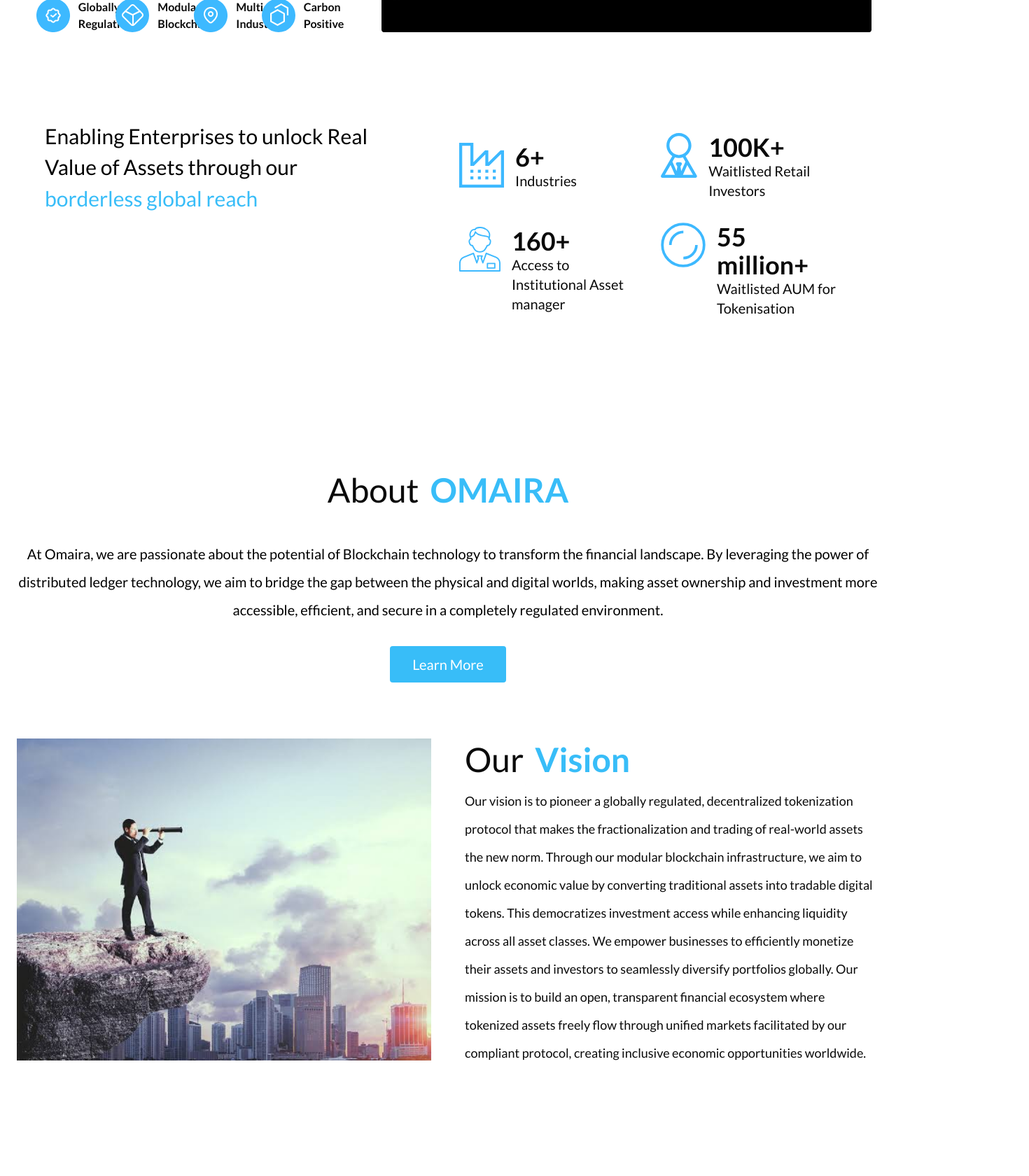
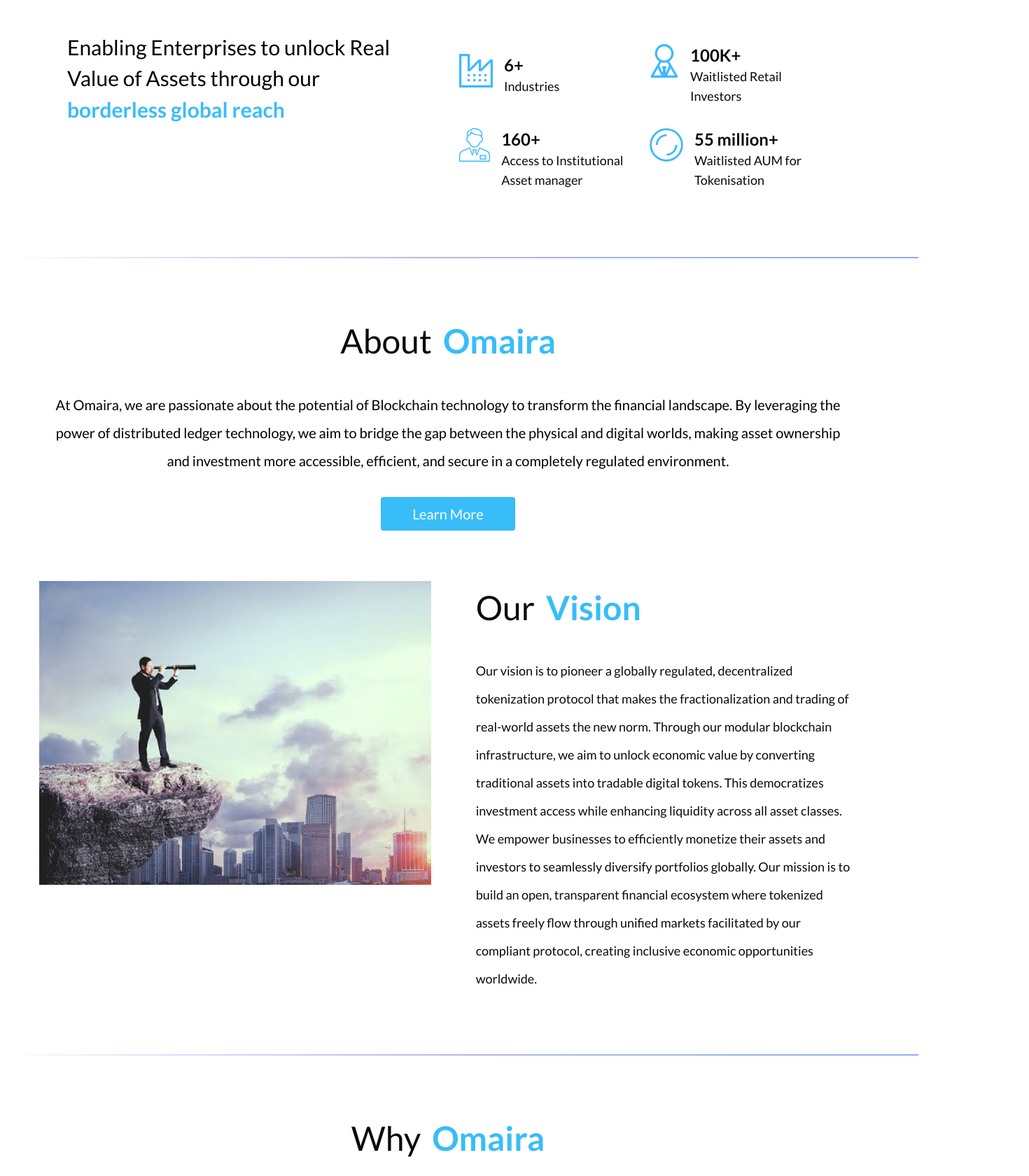
Before and after one commit to ringmasterrr/omaira, a Next.js app: page / in a window 1280 px wide. Shown: the part 720-2400 px from the top of the page at 70% size, 1470 px wide, since content can reach past the window. Built offline with nearby package versions, Linux system fonts and the light colour scheme.

Commit message:
bug sheet

```diff
--- a/app/page.tsx
+++ b/app/page.tsx
@@ -3,6 +3,7 @@
 import CTA from "@/components/Homepage/CTA";
 import FAQ from "@/components/Homepage/FAQ";
 import Hero from "@/components/Homepage/Hero";
+import HorizontalLine from "@/components/Homepage/HorizontalLine";
 import Process from "@/components/Homepage/Process";
 import Roadmap from "@/components/Homepage/Roadmap";
 import Size from "@/components/Homepage/Size";
@@ -11,15 +12,23 @@
 
 export default function Home() {
   return (
-    <main className="flex flex-col gap-24">
+    <main className="flex flex-col gap-12 lg:px-8">
       <Hero />
+      <HorizontalLine />
       <About />
+      <HorizontalLine />
       <Why />
+      <HorizontalLine />
       <Roadmap />
+      <HorizontalLine />
       <Size />
+      <HorizontalLine />
       <Process />
+      <HorizontalLine />
       <CTA />
+      <HorizontalLine />
       <FAQ />
+
       <Footer />
     </main>
   );
--- a/components/Homepage/About.tsx
+++ b/components/Homepage/About.tsx
@@ -8,13 +8,13 @@
 
 function About({}: Props) {
   return (
-    <div className="w-full max-w-screen-2xl px-4 mx-auto mt-24 flex-col lg:flex-row">
+    <div className="w-full max-w-screen-2xl px-4 mx-auto my-8 flex-col  lg:flex-row">
       <div className="flex-col gap-8 items-center justify-center flex">
-        <Heading text="About" highlight="OMAIRA" />
+        <Heading text="About" highlight="Omaira" />
         <Para text="At Omaira, we are passionate about the potential of Blockchain technology to transform the financial landscape. By leveraging the power of distributed ledger technology, we aim to bridge the gap between the physical and digital worlds, making asset ownership and investment more accessible, efficient, and secure in a completely regulated environment." />
         <PrimaryBtn>Learn More</PrimaryBtn>
       </div>
-      <div className="flex flex-col lg:flex-row items-center justify-center p-2 gap-12 mt-16">
+      <div className="flex flex-col lg:flex-row items-center lg:items-start justify-center p-2 gap-12 mt-16">
         <div className="lg:w-1/2 w-full">
           <Image
             src={"/about.png"}
@@ -24,9 +24,9 @@
             alt=""
           />
         </div>
-        <div className=" flex flex-col items-center lg:items-start lg:w-1/2 w-full">
+        <div className=" flex flex-col items-center justify-between lg:items-start lg:w-1/2 lg:pl-4  w-full">
           <Heading text="Our" highlight="Vision" />
-          <p className=" font-medium text-center lg:text-left text-lg leading-10 max-w-2xl">
+          <p className=" font-medium text-center lg:text-left text-lg leading-10 mt-8  max-w-2xl">
             Our vision is to pioneer a globally regulated, decentralized
             tokenization protocol that makes the fractionalization and trading
             of real-world assets the new norm. Through our modular blockchain
--- a/components/Homepage/CTA.tsx
+++ b/components/Homepage/CTA.tsx
@@ -6,7 +6,7 @@
 
 function CTA({}: Props) {
   return (
-    <div className="w-full max-w-screen-2xl flex gap-16 text-center px-4 mx-auto mt-24 flex-col lg:flex-row">
+    <div className="w-full max-w-screen-2xl flex gap-16 text-center px-4 mx-auto my-8 flex-col lg:flex-row">
       <div className="flex flex-col items-center lg:items-start w-full gap-8 lg:w-[45%]">
         <Image
           src={"/shape.svg"}
--- a/components/Homepage/Hero.tsx
+++ b/components/Homepage/Hero.tsx
@@ -17,7 +17,7 @@
       height={200}
       className="shrink-0 w-12 h-12"
     />
-    <div className="xl:text-base 2xl:text-lg text-center lg:text-left font-semibold">
+    <div className="xl:text-base 2xl:text-lg text-sm text-center lg:text-left font-semibold">
       {title}
     </div>
   </div>
@@ -32,12 +32,12 @@
           alt=""
           width={64}
           height={64}
-          className="w-16 h-16"
+          className="w-12 h-12"
         />
 
         <div>
-          <h2 className=" text-4xl font-semibold  ">{value}</h2>
-          <p className="text-xl ">{text}</p>
+          <h2 className=" text-2xl font-semibold  ">{value}</h2>
+          <p className="text-lg ">{text}</p>
         </div>
       </div>
     </div>
@@ -68,7 +68,7 @@
     },
   ];
   return (
-    <div className="flex flex-col w-full max-w-screen-2xl px-4 lg:px-16 mx-auto mt-16">
+    <div className="flex flex-col w-full max-w-screen-2xl px-4 lg:px-16 mx-auto my-8">
       <div className="w-full flex gap-16  justify-between flex-col lg:flex-row ">
         <div className="flex flex-col items-center lg:items-start justify-between">
           <h1 className="text-3xl  leading-loose text-center lg:text-left max-md:max-w-full">
@@ -99,7 +99,7 @@
             Global Protocol for Real World Asset (RWA) Tokenisation
           </p>
           <PrimaryBtn className="w-56  mt-4">Join Omaira</PrimaryBtn>
-          <div className="flex lg:mt-5 mt-12">
+          <div className="flex lg:mt-5 lg:gap-24 gap-5 mt-12">
             <HeroItem imageSrc="/h11.png" title="Globally Regulation" />
             <HeroItem imageSrc="/h12.svg" title="Modular Blockchain" />
             <HeroItem imageSrc="/h13.png" title="Multi Industry" />
@@ -117,7 +117,7 @@
       <div className="flex justify-between flex-col lg:flex-row w-full">
         <div className="mt-32 w-full  text-center lg:text-left ">
           <div className="flex flex-col mr-0 lg:mr-16">
-            <h2 className="text-3xl font-medium leading-10 text-sky-400 max-md:mt-10  w-full">
+            <h2 className="text-3xl font-medium leading-10 text-sky-400 max-md:mt-10   w-full">
               <span className="text-3xl leading-10 text-black ">
                 Enabling Enterprises to unlock Real{" "}
               </span>
@@ -125,7 +125,7 @@
                 Value of Assets through our
               </span>{" "}
               <br />
-              <span className="leading-10 text-sky-400">
+              <span className="leading-10 font-bold text-sky-400">
                 borderless global reach
               </span>
             </h2>
--- /dev/null
+++ b/components/Homepage/HorizontalLine.tsx
@@ -0,0 +1,34 @@
+import React from "react";
+
+type Props = {};
+
+function HorizontalLine({}: Props) {
+  return (
+    <svg
+      xmlns="http://www.w3.org/2000/svg"
+      width="1421"
+      height="2"
+      viewBox="0 0 1421 2"
+      fill="none"
+      className="max-w-7xl mx-auto"
+    >
+      <path d="M3.05176e-05 1H1421" stroke="url(#paint0_linear_1_131)" />
+      <defs>
+        <linearGradient
+          id="paint0_linear_1_131"
+          x1="1543.61"
+          y1="1.48991"
+          x2="-70.7012"
+          y2="1.42352"
+          gradientUnits="userSpaceOnUse"
+        >
+          <stop stop-color="#0040E4" />
+          <stop offset="0.520833" stop-color="#4E65B6" />
+          <stop offset="0.98" stop-color="#0038FF" stop-opacity="0" />
+        </linearGradient>
+      </defs>
+    </svg>
+  );
+}
+
+export default HorizontalLine;
--- a/components/Homepage/Process.tsx
+++ b/components/Homepage/Process.tsx
@@ -35,7 +35,7 @@
 
 function Process() {
   return (
-    <div className="w-full max-w-screen-2xl items-center justify-center text-center px-4 mx-auto mt-24 flex-col lg:flex-row">
+    <div className="w-full max-w-screen-2xl items-center justify-center text-center px-4 mx-auto my-8 flex-col lg:flex-row">
       <Heading text="Our" highlight="Process" />
       <Para text="Omaira is a unique marketplace for forward-thinkers. It is a global leader in innovative,technology-enabled trades for simplicity and convenience. Join now." />
       <div className="flex justify-center mt-8 gap-8">
--- a/components/Homepage/Roadmap.tsx
+++ b/components/Homepage/Roadmap.tsx
@@ -7,7 +7,7 @@
 
 function Roadmap({}: Props) {
   return (
-    <div className="w-full max-w-screen-2xl items-center justify-center text-center px-4 mx-auto mt-24 flex-col lg:flex-row">
+    <div className="w-full max-w-screen-2xl items-center justify-center text-center px-4 mx-auto my-8 flex-col lg:flex-row">
       <Heading text="Omaira" highlight="Roadmap" />
       <Para text="At Omaira, we stand out as the premier choice for tokenisation of real-world assets. Here's why enterprises and institutional investors choose us:" />
       <div className="mt-16">
--- a/components/Homepage/Size.tsx
+++ b/components/Homepage/Size.tsx
@@ -22,7 +22,7 @@
 function Size({}: Props) {
   return (
     <>
-      <div className="w-full max-w-screen-2xl px-4 mx-auto mt-24 flex-col lg:flex-row">
+      <div className="w-full max-w-screen-2xl px-4 mx-auto my-8 flex-col lg:flex-row">
         <div className="flex-col gap-8 items-center justify-center flex">
           <Heading text="Size of" highlight="Tokenisation Market" />
           <Para text="The tokenisation market has witnessed remarkable growth in recent years, transforming the way assets are digitized and traded. According to industry reports, the global tokenisation market is projected to reach (….market size) by (…year), with a compound annual growth rate of (…growth rate). This exponential growth is fuelled by increased access and liquidity, efficiency and cost-effectiveness, global market reach, and transparency and security." />
@@ -53,7 +53,7 @@
           </div>
         </div>
       </div>
-      <div className="w-full max-w-screen-2xl flex flex-wrap px-4 mx-auto mt-24 flex-col lg:flex-row">
+      <div className="w-full max-w-screen-2xl flex flex-wrap px-4 mx-auto mt-0 flex-col lg:flex-row">
         <SizeItem
           title="Plumbing Services"
           iconSrc={"/sizeicon.svg"}
--- a/components/Homepage/Why.tsx
+++ b/components/Homepage/Why.tsx
@@ -16,7 +16,7 @@
   description,
 }) => {
   return (
-    <section className="flex flex-col lg:flex-row items-center text-center lg:text-left lg:items-start gap-2 my-2 lg:w-1/2 w-full lg:p-8">
+    <section className="flex flex-col lg:flex-row items-center text-center lg:text-left lg:items-start gap-4 my-2 lg:w-1/2 w-full lg:p-8 lg:px-16">
       <div className="flex flex-col w-[17%]">
         <Image
           src={imageSrc}
@@ -26,8 +26,8 @@
           className="shrink-0 aspect-square"
         />
       </div>
-      <div className="flex flex-col ml-5 w-[83%]">
-        <div className="flex flex-col grow px-5 text-black">
+      <div className="flex flex-col  w-[83%]">
+        <div className="flex flex-col grow px-5 lg:px-0 text-black">
           <h2 className="text-2xl font-bold leading-8">{title}</h2>
           <p className="mt-3 text-lg leading-7">{description}</p>
         </div>
@@ -38,9 +38,9 @@
 
 function Why() {
   return (
-    <div className="w-full max-w-screen-2xl px-4 mx-auto mt-24 flex-col lg:flex-row">
+    <div className="w-full max-w-screen-2xl px-4 mx-auto my-8 flex-col lg:flex-row">
       <div className="flex-col gap-8 items-center justify-center flex">
-        <Heading text="Why" highlight="OMAIRA" />
+        <Heading text="Why" highlight="Omaira" />
         <Para
           text="At Omaira, we stand out as the premier choice for tokenisation of real-world assets. Here's why enterprises
 and institutional investors choose us:"
--- a/components/Navbar.tsx
+++ b/components/Navbar.tsx
@@ -27,10 +27,10 @@
 
 const Navbar: React.FC = () => {
   return (
-    <div className="w-full sticky shadow bg-white z-50 top-0">
-      <header className="flex flex-row gap-5 py-2 max-w-screen-2xl mx-auto items-center px-5 text-center lg:flex-row justify-between w-full">
+    <div className="w-full sticky  bg-white z-50 top-0">
+      <header className="flex flex-row gap-5 py-2 max-w-screen-2xl lg:px-16 mx-auto items-center px-5 text-center lg:flex-row justify-between w-full">
         <div className=" text-3xl font-extrabold text-sky-400">OMAIRA</div>
-        <nav className="lg:flex flex-wrap gap-5 hidden self-stretch my-auto lg:flex-nowrap lg:max-w-none">
+        <nav className="lg:flex flex-wrap gap-10 hidden self-stretch my-auto lg:flex-nowrap lg:max-w-none">
           {navItems.map((item, index) => (
             <NavItem key={index} className={item.className}>
               {item.label}
--- a/components/Para.tsx
+++ b/components/Para.tsx
@@ -6,7 +6,7 @@
 
 function Para({ text }: Props) {
   return (
-    <section className="text-xl w-full font-medium  mx-auto leading-10 max-w-7xl text-center text-black">
+    <section className="text-xl w-full font-medium  mx-auto leading-10 max-w-6xl text-center text-black">
       {text}
     </section>
   );
--- a/components/PrimaryBtn.tsx
+++ b/components/PrimaryBtn.tsx
@@ -8,7 +8,7 @@
 function PrimaryBtn({ children, className }: Props) {
   return (
     <button
-      className={`justify-center px-8 py-2 text-xl font-medium leading-9 text-center text-white bg-sky-400 rounded ${className}`}
+      className={`justify-center px-8 py-0 h-12 w-48 text-xl font-medium leading-9 text-center text-white bg-sky-400 rounded ${className}`}
     >
       {children}
     </button>
```
